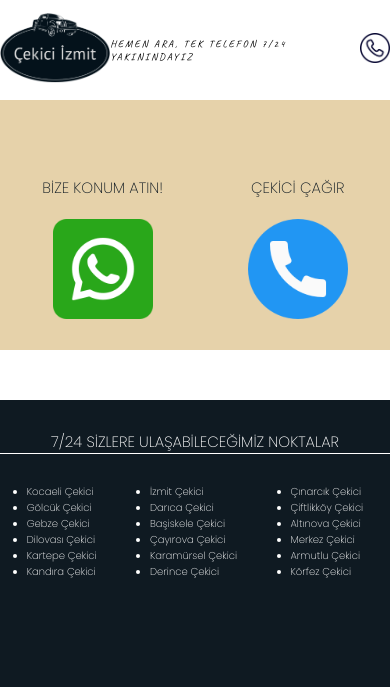
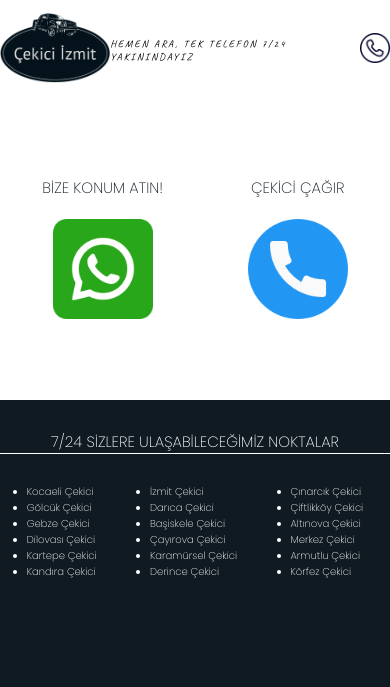
Before and after one commit to chekiciizmit/chekiciizmit.github.io, a plain HTML site: page index.html in a window 390 px wide. Shown: the top 687 px of the page. Drawn offline with Linux system fonts and the light colour scheme.

Commit message:
Update style.css

```diff
--- a/style.css
+++ b/style.css
@@ -181,7 +181,7 @@
         font-family: 'Poppins', sans-serif;
         margin-bottom: 50px;
         font-size: 15px;
-        background-color: #E6D2AA;
+        background-color: #fff;
     }
 
     .sectionone p{
```
